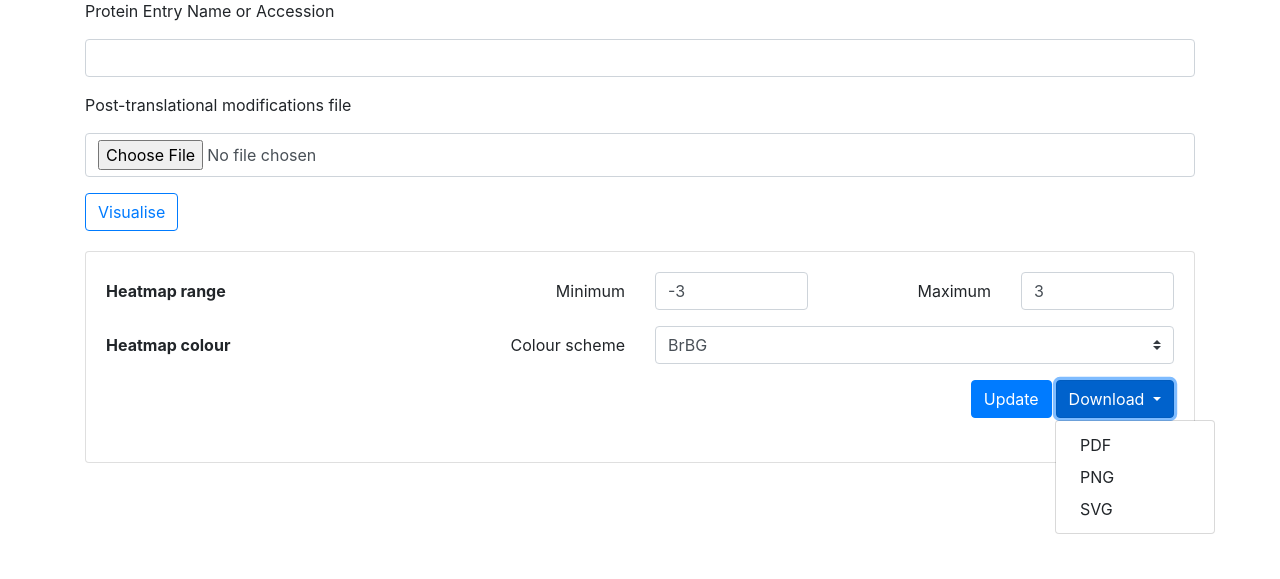
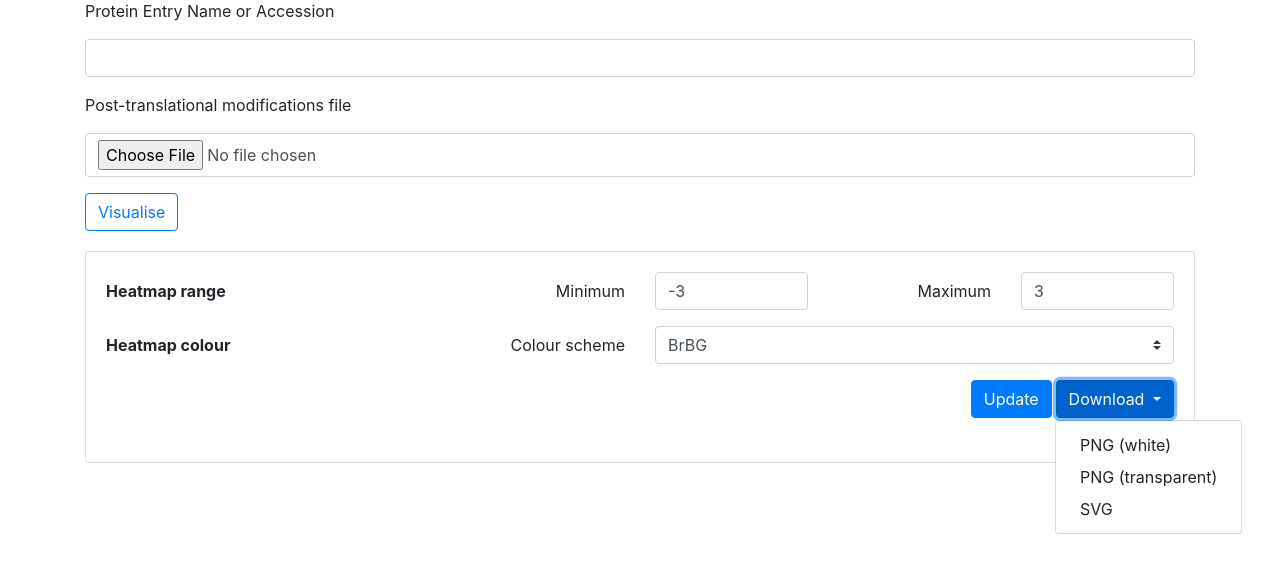
Before and after one commit to ChildrensMedicalResearchInstitute/ptm-visquant, a Flask app: template templates/ptm_mapper.html in a window 1280 px wide, after a click on "Download". Shown: the part 221-800 px from the top of the page. Run offline with Flask 2, Linux system fonts and the light colour scheme; the template is opened without the code that fills it: values that come from a table or form of the project are taken from there, most other values are stand-ins (such as "Sample title", 1, 10 or a date in 2020); some libraries are stand-ins or nearby versions.

Commit message:
Option for PNG download with white or transparent background

```diff
--- a/static/js/visualisation.js
+++ b/static/js/visualisation.js
@@ -481,11 +481,7 @@ class Protein {
   }
 }
 
-d3.select("#downloadAsPDF").on("click", function() {
-  alert("Sorry! This hasn't been implemented yet.");
-});
-
-d3.select("#downloadAsPNG").on("click", function() {
+d3.select("#download-png-white").on("click", function() {
   const canvas = new Canvas();
   const filename = context.map(d => d.metadata.identifier).join("-");
   saveSvgAsPng(canvas.svg.node(), filename, {
@@ -494,7 +490,13 @@ d3.select("#downloadAsPNG").on("click", function() {
   });
 });
 
-d3.select("#downloadAsSVG").on("click", function() {
+d3.select("#download-png-transparent").on("click", function() {
+  const canvas = new Canvas();
+  const filename = context.map(d => d.metadata.identifier).join("-");
+  saveSvgAsPng(canvas.svg.node(), filename, { scale: 2 });
+});
+
+d3.select("#download-svg").on("click", function() {
   let canvas = new Canvas();
   let filename = context.map(d => d.metadata.identifier).join("-");
   saveSvg(canvas.svg.node(), filename);
--- a/templates/ptm_mapper.html
+++ b/templates/ptm_mapper.html
@@ -47,9 +47,9 @@
                         Download
                     </button>
                     <div class="dropdown-menu" aria-labelledby="downloadMenuButton">
-                        <a class="dropdown-item" id="downloadAsPDF">PDF</a>
-                        <a class="dropdown-item" id="downloadAsPNG">PNG</a>
-                        <a class="dropdown-item" id="downloadAsSVG">SVG</a>
+                        <a class="dropdown-item" id="download-png-white">PNG (white)</a>
+                        <a class="dropdown-item" id="download-png-transparent">PNG (transparent)</a>
+                        <a class="dropdown-item" id="download-svg">SVG</a>
                     </div>
                 </div>
                 <button class="btn btn-primary mx-1 float-right" id="update">Update</button>
```
